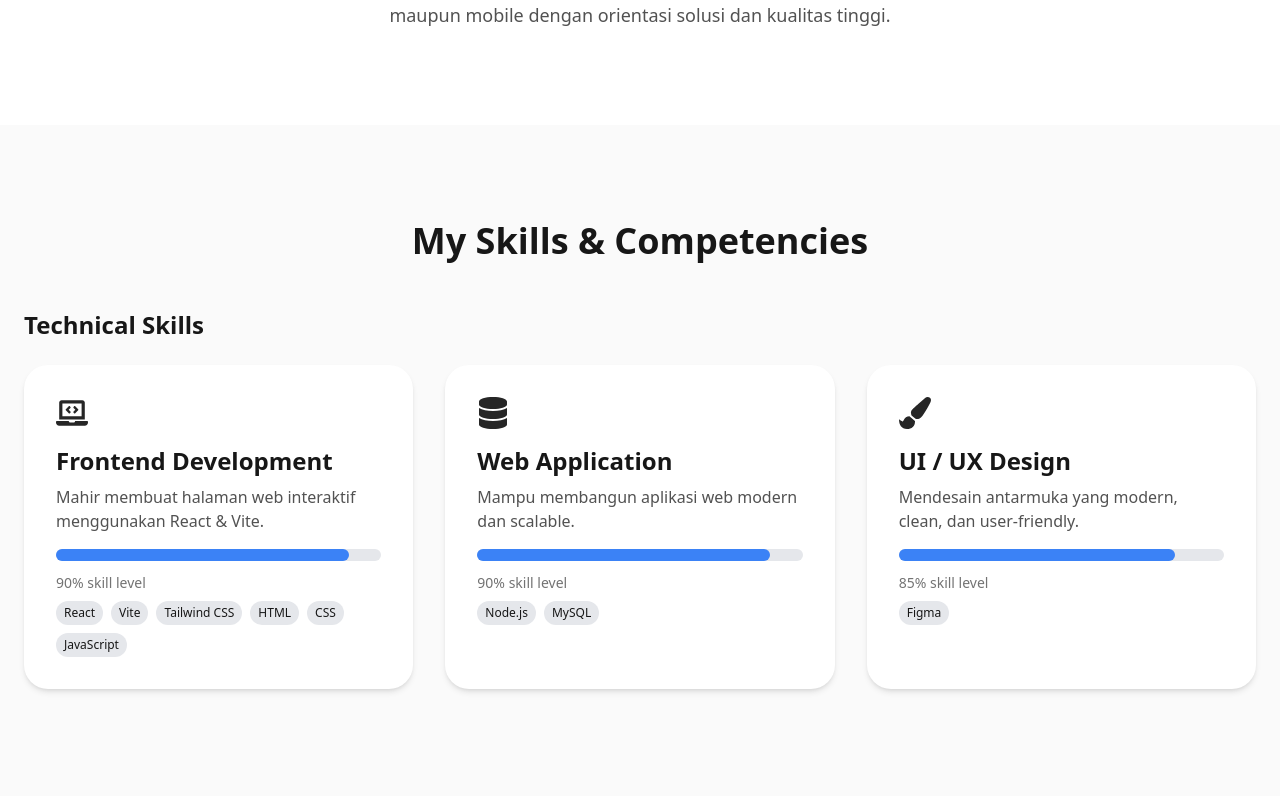
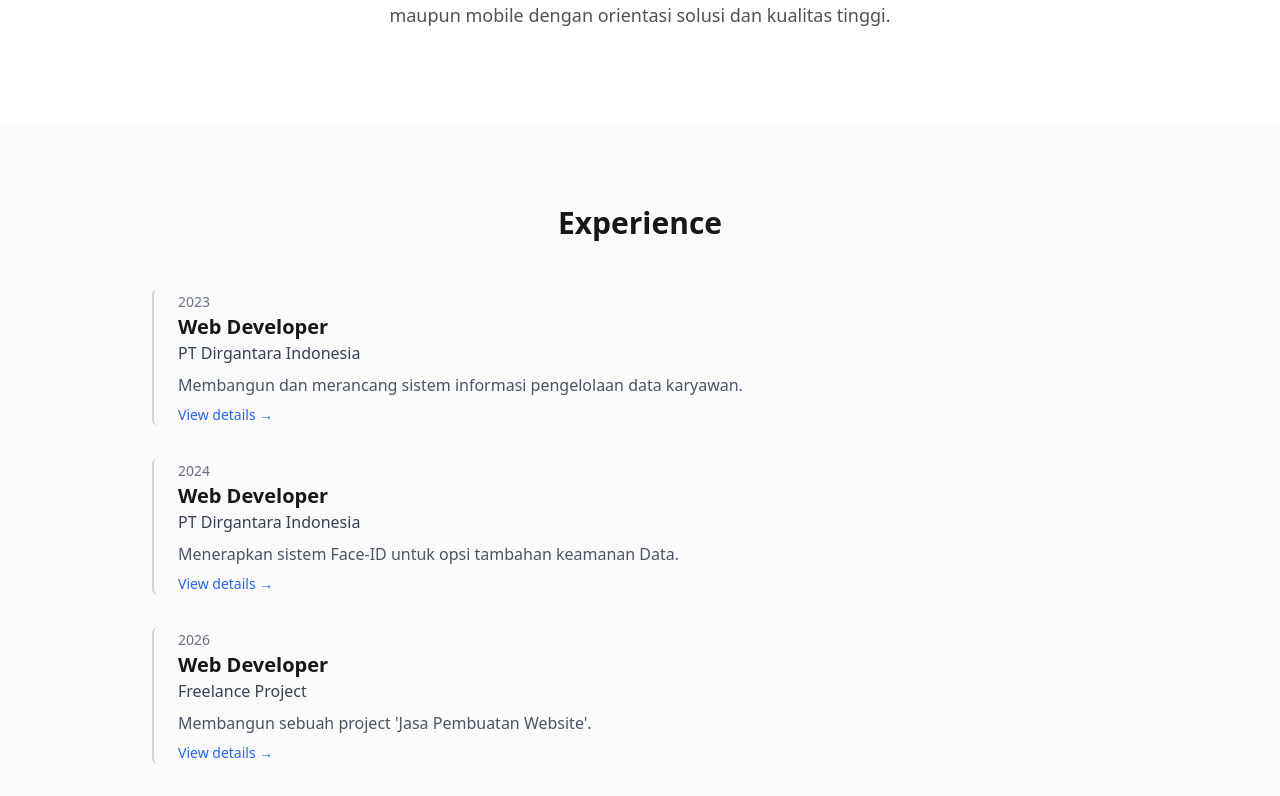
Before and after one commit to azkal163-cmd/my_profil, a React (Vite) app: page / in a window 1280 px wide. Shown: the part 1084-1880 px from the top of the page. Built offline with nearby package versions, Linux system fonts and the light colour scheme.

Commit message:
Update Experience Section

```diff
--- a/src/App.jsx
+++ b/src/App.jsx
@@ -1,6 +1,7 @@
 import Navbar from "./components/Navbar";
 import Hero from "./components/Hero";
 import About from "./components/About";
+import Experience from "./components/Experience";
 import Skill from "./components/Skill";
 import Licenses from "./components/Licenses";
 import Contact from "./components/Contact";
@@ -12,6 +13,7 @@ export default function App() {
       <Navbar />
       <Hero />
       <About />
+      <Experience />
       <Skill />
       <Licenses />
       <Contact />
--- a/src/components/Contact.jsx
+++ b/src/components/Contact.jsx
@@ -1,4 +1,4 @@
-import { FaEnvelope, FaWhatsapp, FaLinkedin, FaGithub, FaDownload } from "react-icons/fa";
+import { FaEnvelope, FaWhatsapp, FaLinkedin, FaGithub, FaDownload, FaInstagram } from "react-icons/fa";
 
 export default function Contact() {
   return (
@@ -26,6 +26,15 @@ export default function Contact() {
             className="flex items-center gap-2 px-6 py-3 rounded-2xl border hover:bg-green-600 hover:text-white transition"
           >
             <FaWhatsapp /> WhatsApp
+          </a>
+
+          <a
+            href="https://www.instagram.com/azkalukman__"
+            target="_blank"
+            rel="noopener noreferrer"
+            className="flex items-center gap-2 px-6 py-3 rounded-2xl border hover:bg-[linear-gradient(45deg,#405de6,#5851db,#833ab4,#c13584,#e1306c,#fd1d1d)] hover:text-white transition"
+          >
+            <FaInstagram /> Instagram
           </a>
 
           <a
--- /dev/null
+++ b/src/components/Experience.jsx
@@ -0,0 +1,54 @@
+import { motion } from "framer-motion"
+
+export default function Experience() {
+  const experiences = [
+    {
+      year: "2023",
+      role: "Web Developer",
+      place: "PT Dirgantara Indonesia",
+      desc: "Membangun dan merancang sistem informasi pengelolaan data karyawan.",
+    },
+    {
+      year: "2024",
+      role: "Web Developer",
+      place: "PT Dirgantara Indonesia",
+      desc: "Menerapkan sistem Face-ID untuk opsi tambahan keamanan Data.",
+    },
+    {
+      year: "2026",
+      role: "Web Developer",
+      place: "Freelance Project",
+      desc: "Membangun sebuah project 'Jasa Pembuatan Website'.",
+      link: "https://peweb-builder.vercel.app",
+    },
+  ]
+
+  return (
+    <section id="experience" className="py-20 px-6 max-w-5xl mx-auto">
+      <h2 className="text-3xl font-bold mb-12 text-center">
+        Experience
+      </h2>
+
+      <div className="space-y-8">
+        {experiences.map((exp, i) => (
+          <motion.a
+            key={i}
+            href={exp.link}
+            target="_blank"
+            rel="noopener noreferrer"
+            whileHover={{ scale: 1.02 }}
+            className="block border-l-2 border-gray-300 pl-6 cursor-pointer hover:bg-gray-50 rounded-md transition"
+          >
+            <span className="text-sm text-gray-500">{exp.year}</span>
+            <h3 className="text-xl font-semibold">{exp.role}</h3>
+            <p className="font-medium text-gray-700">{exp.place}</p>
+            <p className="text-gray-600 mt-2">{exp.desc}</p>
+            <span className="text-sm text-blue-600 mt-2 inline-block">
+              View details →
+            </span>
+          </motion.a>
+        ))}
+      </div>
+    </section>
+  )
+}
--- a/src/components/Navbar.jsx
+++ b/src/components/Navbar.jsx
@@ -7,6 +7,7 @@ return (
 <a href="#home" className="hover:text-neutral-600">Home</a>
 <a href="#about" className="hover:text-neutral-600">About</a>
 <a href="#skills" className="hover:text-neutral-600">Skill</a>
+<a href="#experience" className="hover:text-neutral-600">Experience</a>
 <a href="#licenses" className="hover:text-neutral-600">Licenses</a>
 <a href="#contact" className="hover:text-neutral-600">Contact</a>
 </nav>
```
Also changed, not shown: index.html (line endings or trailing spaces).
